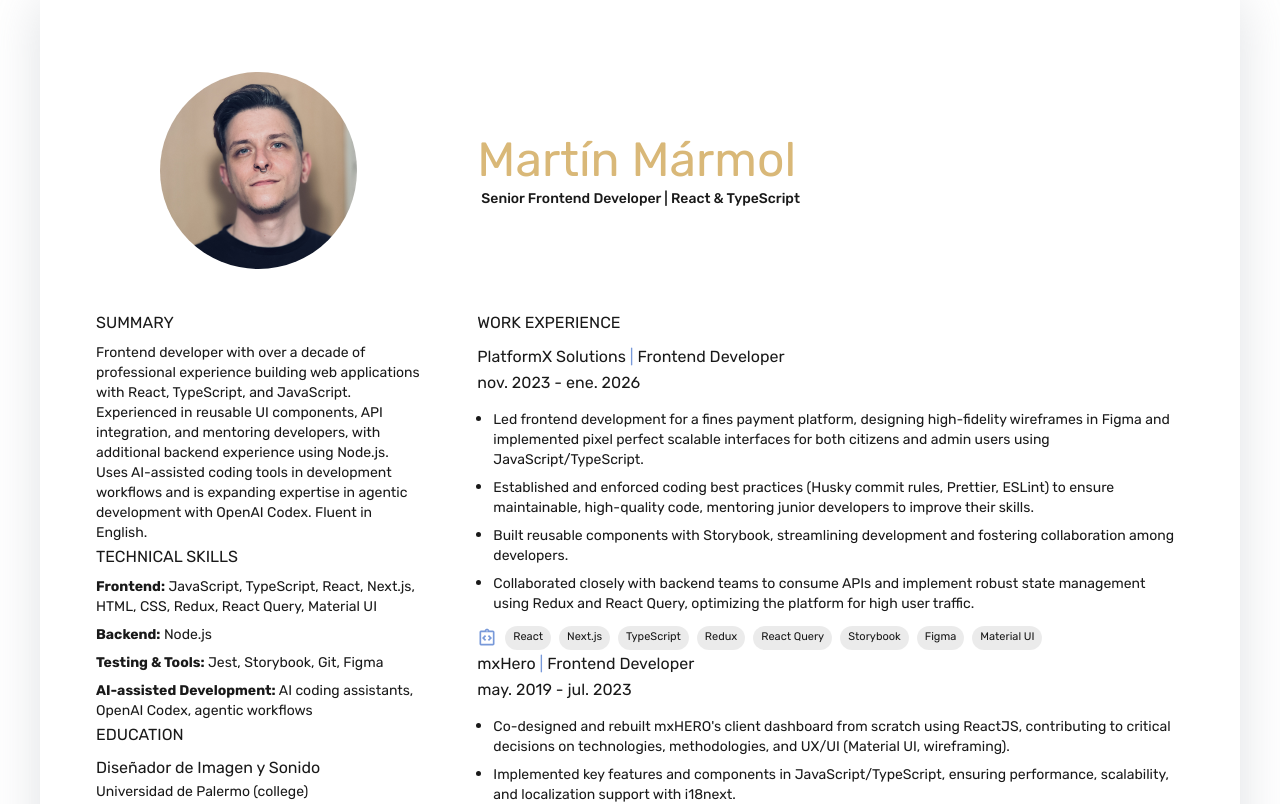
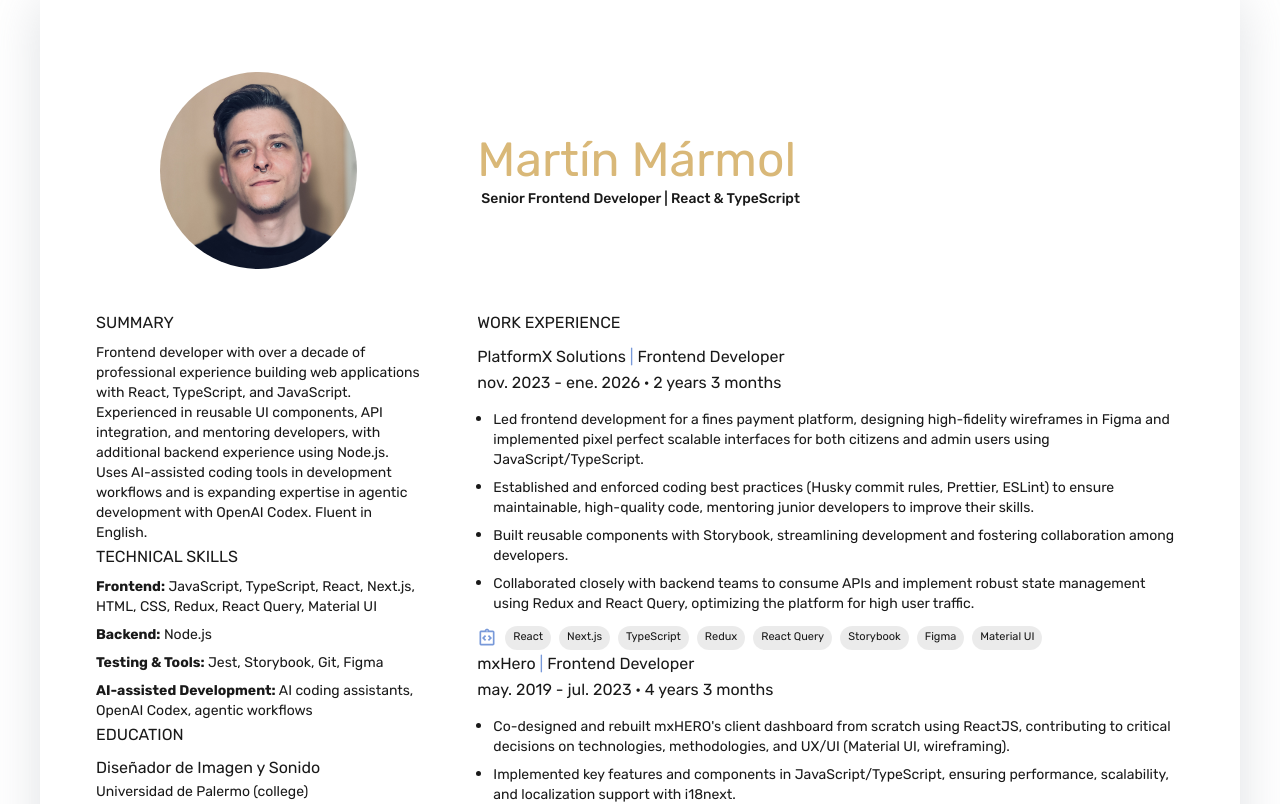
Before and after one commit to martinarielm/resume, a React (Vite) app: page / in a window 1280 px wide. Shown: the top 804 px of the page. Built offline with nearby package versions, Linux system fonts and the light colour scheme.

Commit message:
Remove unnecesary id key, add job length

```diff
--- a/src/components/JobItem.tsx
+++ b/src/components/JobItem.tsx
@@ -26,11 +26,11 @@ export default function JobItem({
       <Typography
         fontSize={12}
         sx={{ mb: 1.5 }}
-      >{`${dates[0]} - ${dates[1]}`}</Typography>
+      >{`${dates[0]} - ${dates[1]} · ${dates[2]}`}</Typography>
 
       <ul style={{ padding: "0 0 0 16px", margin: 0 }}>
-        {features.map((feature, id) => (
-          <li key={id}>
+        {features.map((feature) => (
+          <li key={feature}>
             <Typography variant="body2" gutterBottom>
               {feature}
             </Typography>
@@ -66,7 +66,9 @@ export function JobItemSkeleton({ ...boxProps }: BoxProps) {
       </Skeleton>
 
       <Skeleton sx={{ mb: 1.5 }}>
-        <Typography fontSize={12}>may. 2019 - jul. 2023</Typography>
+        <Typography fontSize={12}>
+          may. 2019 - jul. 2023 · 4 years 3 months
+        </Typography>
       </Skeleton>
 
       <Skeleton variant="rounded" sx={{ mb: 1.5 }}>
```
